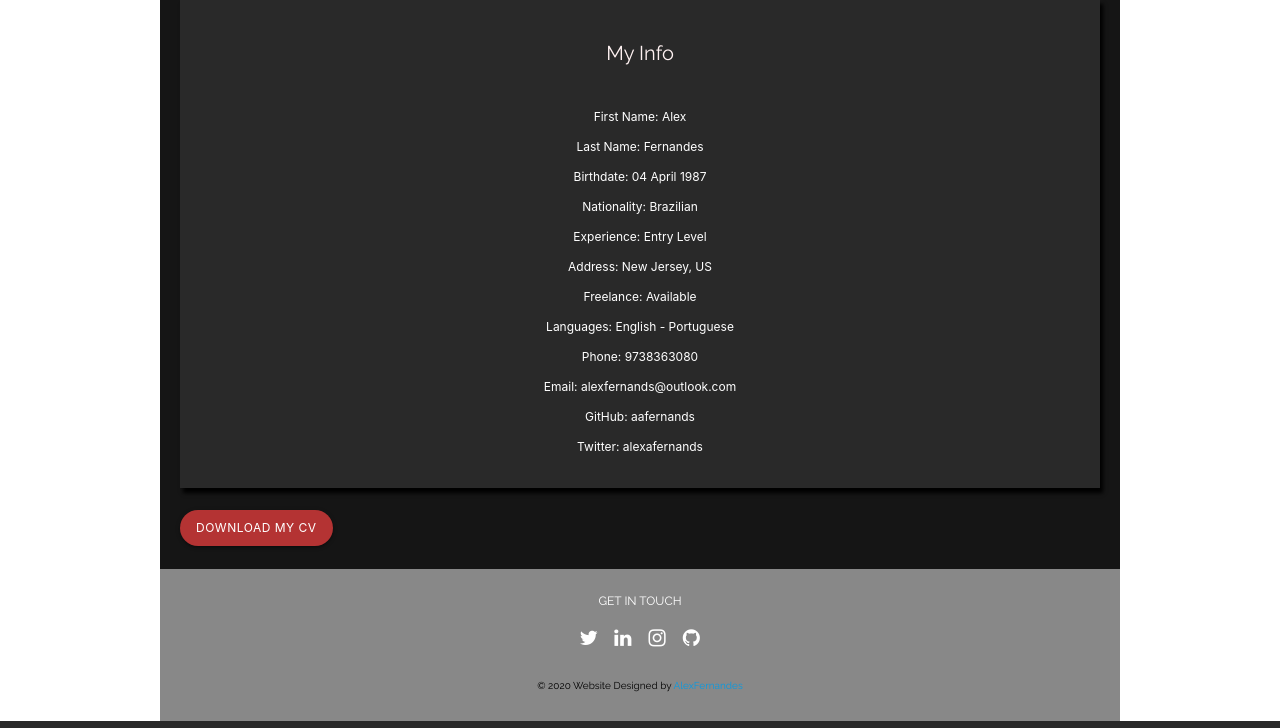
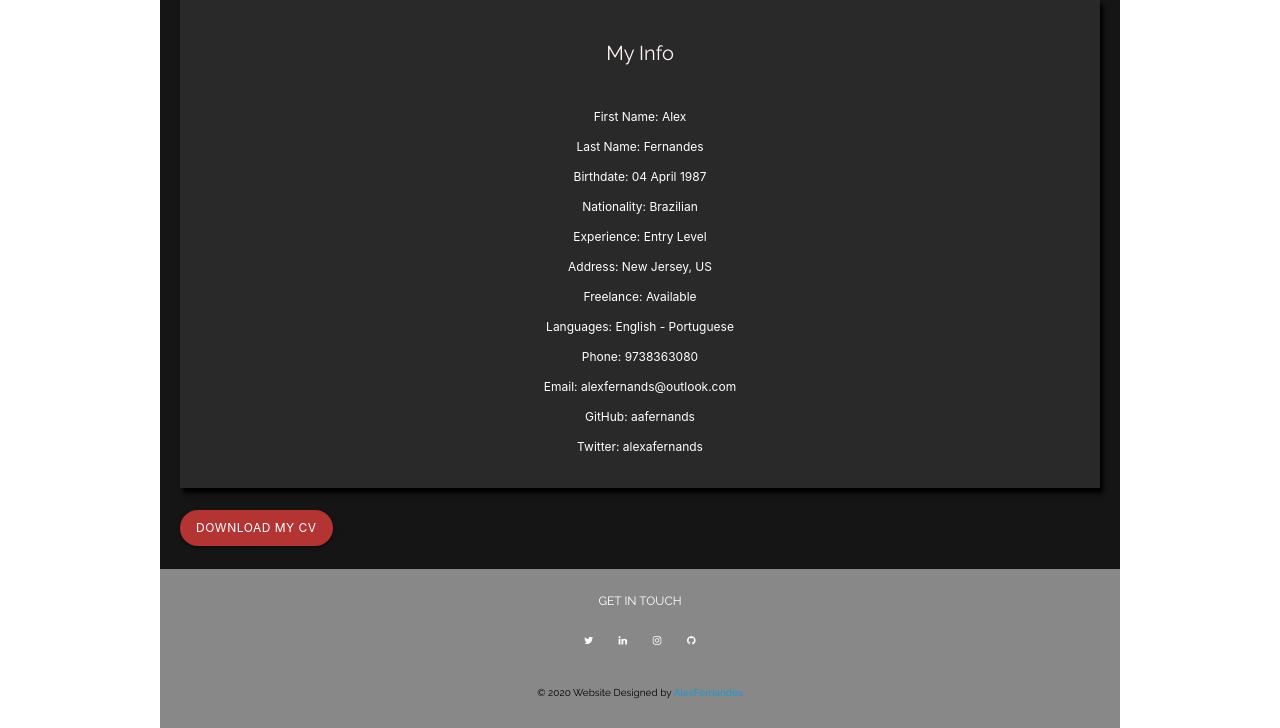
Before and after one commit to aafernands/old_aafernands.github.io, a PHP site: page /about_me.html in a window 1280 px wide. Shown: the part 1032-1760 px from the top of the page. Run offline with PHP 8.4, Linux system fonts and the light colour scheme; some libraries are stand-ins or nearby versions; some web fonts are replaced.

Commit message:
portifolio update

```diff
--- a/style.css
+++ b/style.css
@@ -192,7 +192,7 @@ footer {
 
 .fa {
 	padding: 0;
-	font-size: 20px;
+	font-size: 10px;
 	width: 30px;
 	height: 30px;
 	text-align: center;
```
